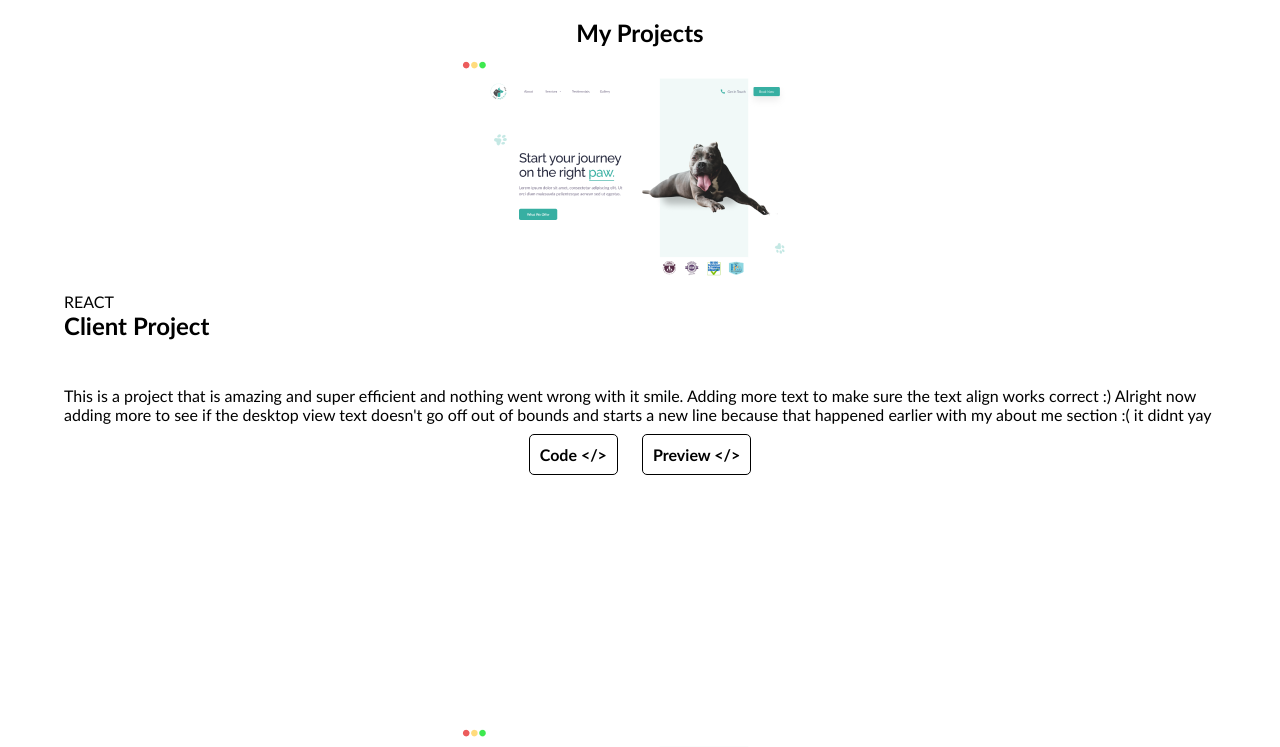
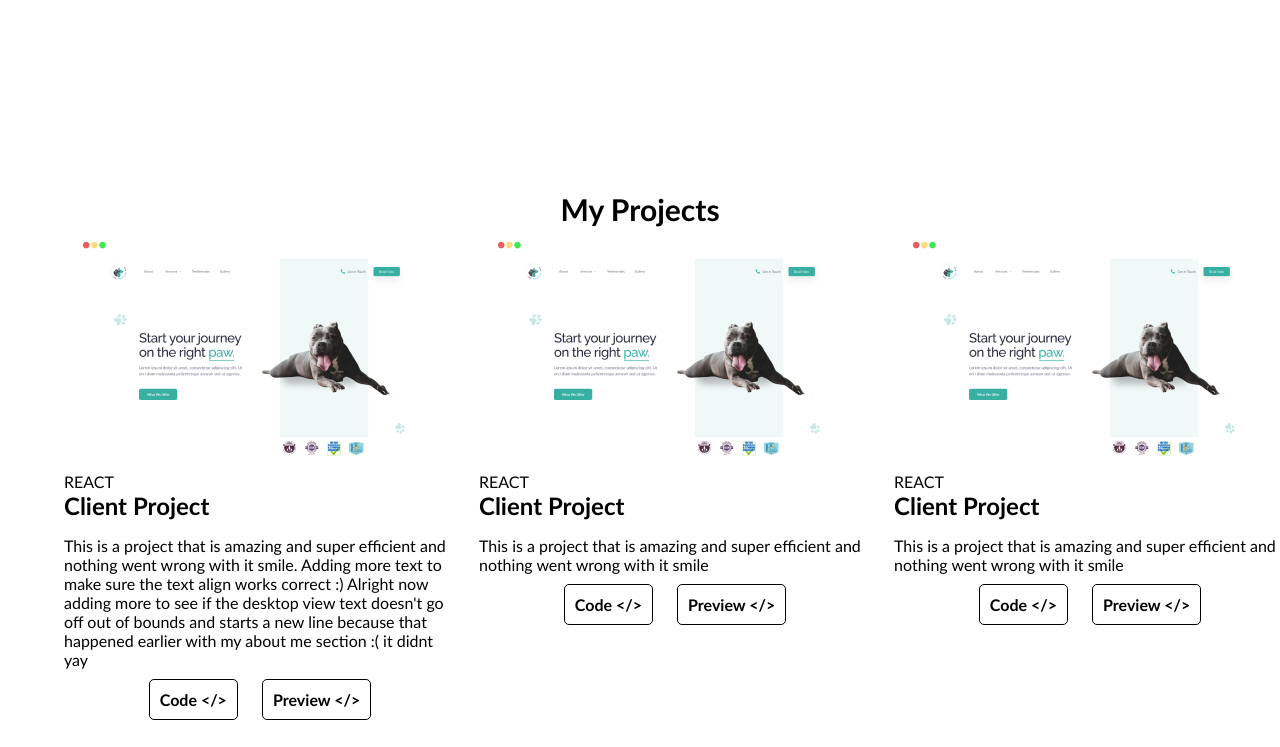
Before and after one commit to DexterFreeman/Portfolio, a plain HTML site: page index.html in a window 1280 px wide. Shown: the part 1668-2415 px from the top of the page. Drawn offline with Linux system fonts and the light colour scheme.

Commit message:
Changed project section styling, general refactoring and tweaked margins

```diff
--- a/index.html
+++ b/index.html
@@ -59,8 +59,12 @@
         </section>
 
         <section class="projectsSection">
+
             <h1>My Projects</h1>
-            <div id="project1">
+
+            <div class="projectsSection__contentContainer">
+
+                <div class="projectsSection__contentContainer--project1">
                     <img src="/images/sampleProject.png" alt="project 1 image">
                     <p>REACT</p>
                     <h1>Client Project</h1>
@@ -69,18 +73,16 @@
                     <button>Preview &lt;/&gt;</button>
                 </div>
 
-            <div id="project2">
-
+                <div class="project2">
                     <img src="/images/sampleProject.png" alt="project 2 image">
                     <p>REACT</p>
                     <h1>Client Project</h1>
                     <p>This is a project that is amazing and super efficient and nothing went wrong with it smile</p>
-                <button>Code &lt;/&gt;</button>
-                <button>Preview &lt;/&gt;</button>
+                    <button class="projectsSection__contentContainer--btnCode">Code &lt;/&gt;</button>
+                    <button class="projectsSection__contentContainer--btnPreview">Preview &lt;/&gt;</button>
                 </div>
 
                 <div id="project3">
-
                     <img src="/images/sampleProject.png" alt="project 3 image">
                     <p>REACT</p>
                     <h1>Client Project</h1>
@@ -90,13 +92,14 @@
                 </div>
 
                 <div id="project4">
-
                     <img src="/images/sampleProject.png" alt="project 4 image">
                     <p>REACT<p>
                     <h1>Client Project</h1>
                     <p>This is a project that is amazing and super efficient and nothing went wrong with it smile</p>
                     <button>Code &lt;/&gt;</button>
                     <button>Preview &lt;/&gt;</button>
+                </div>
+
             </div>
         </section>
 
--- a/style.scss
+++ b/style.scss
@@ -13,63 +13,53 @@ nav{
 }
 
 .mainContent{
-
+    margin: 5%;
     display: flex;
-    flex-wrap: wrap;
     flex-direction: column;
     justify-content: center;
-    margin: 5%;
-
     align-items: center;
     text-align: center;
 
     section {
-        margin-bottom: 10%;
+        margin-bottom: 15%;
     }
 
     .introSection{
 
-
-            &__greeting{
+            .introSection__greeting{
                 align-self: flex-start;
                 text-align: left;
             }
 
-            &__title{
+            .introSection__title{
                 font-size: 50px;
                 text-align: left;
             }
 
-            &__picture{
+            .introSection__picture{
                 display: none;
+            }
         }
     }
 
     .aboutMeSection{
-
+        width: 90%;
         .aboutMeSection__title--desktop{
             display: none;
+            margin-bottom: 0%;
         }
 
-            &__aboutMeText{
+        .aboutMeSection__aboutMeText{
         font-size: 14px;
         text-align: left;
         margin-bottom: 5%;
         }
 
-            &__image{
+        .aboutMeSection__image{
             width: 70vw;
             max-width: 600px;
         }
-
     }
-
-
-
-
-
-
-
 
     .skillsSection{
 
@@ -80,14 +70,11 @@ nav{
         justify-content: center;
 
         .skillsSection__icons{
-
-
             width: 70%;
             display: flex;
             flex-wrap: wrap;
             align-items: center;
             justify-content: center;
-
 
             img{
                 height: 20%;
@@ -98,24 +85,15 @@ nav{
     }
 
     .projectsSection{
-        div{
 
-            margin-bottom: 20%;
-
-
-
-            p, h1{
-
-                text-align: left;
+        h1{
+            font-size: 30px;
         }
-            h1{
-                margin-bottom: 4%;
-            }
-        }
-
+        .projectsSection__contentContainer{
+            display: flex;
+            flex-wrap: wrap;
 
             button{
-
                 font-size: 16px;
                 font-weight: bold;
                 margin: 10px;
@@ -125,11 +103,18 @@ nav{
                 background-color: white;
 
             }
+
+            p, h1{
+                text-align: left;
             }
 
+            h1{
+                font-size: 24px;
+                margin-bottom: 4%;
+            }
+        }
+    }
 
-
-}
 
 footer{
     height: 200px;
@@ -153,10 +138,8 @@ footer{
 
 @media screen and (min-width:1280px) {
     nav{
-
         margin: 50px;
         display: flex;
-
         justify-content: space-between;
 
         .nav__links{
@@ -176,13 +159,11 @@ footer{
 
         .introSection{
             height: 50vh;
-
-
             display: flex;
             flex-direction: column;
             flex-wrap: wrap;
+
             .introSection__title{
-
                 width: 40%;
             }
 
@@ -196,44 +177,57 @@ footer{
             height: 60vh;
             text-align: left;
             display: flex;
-
             flex-wrap: wrap;
             flex-direction: column;
 
             .aboutMeSection__aboutMeText{
                 width: 50%;
             }
-
+            .aboutMeSection__image{
+                margin-right: 2%;
+            }
             .aboutMeSection__title--desktop{
                 display: flex;
+                margin-bottom: 2%;
+            }
 
-            }
             .aboutMeSection__title--mobile{
                 display: none;
             }
-
         }
 
         .skillsSection{
             width: 100%;
+
             .skillsSection__icons{
-
                 display: flex;
                 flex-direction: row;
                 flex-wrap: wrap;
                 justify-content: center;
                 align-self: center;
                 width: 100%;
+
                 img{
                     height: 5%;
                     width: 5%;
                     margin: 3%;
                 }
+            }
+        }
 
+        .projectsSection{
+            width: 100%;
 
+            .projectsSection__contentContainer{
+                display: grid;
+                grid-template-columns: 1fr 1fr 1fr;
+                grid-template-rows: 1fr 1fr;
+                grid-gap: 2%;
 
+                button{
+                    align-items: left;
                 }
             }
         }
-
     }
+}
```
Also changed, not shown: style.css, 1 other file. Lines whose indentation alone changed are shown as unchanged.
